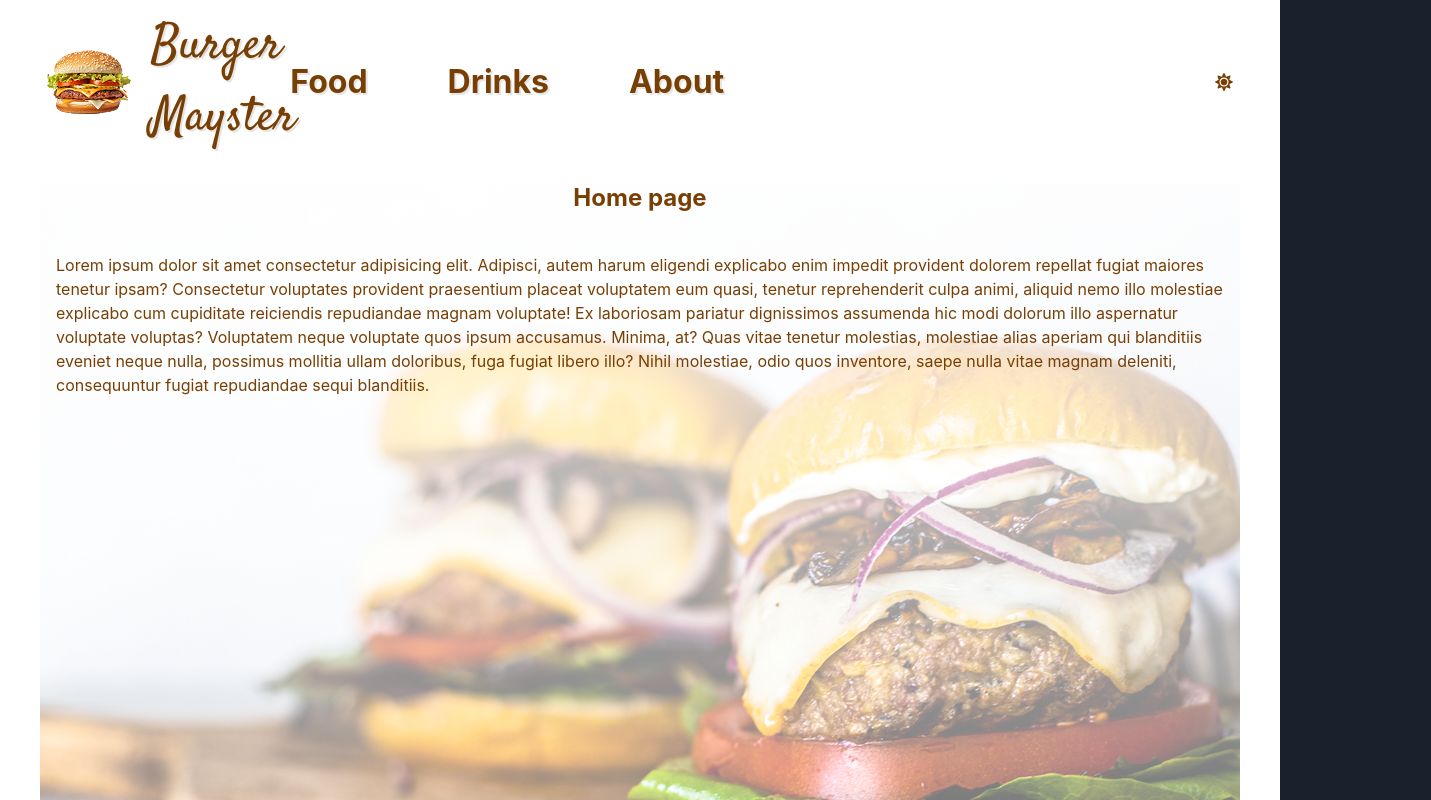
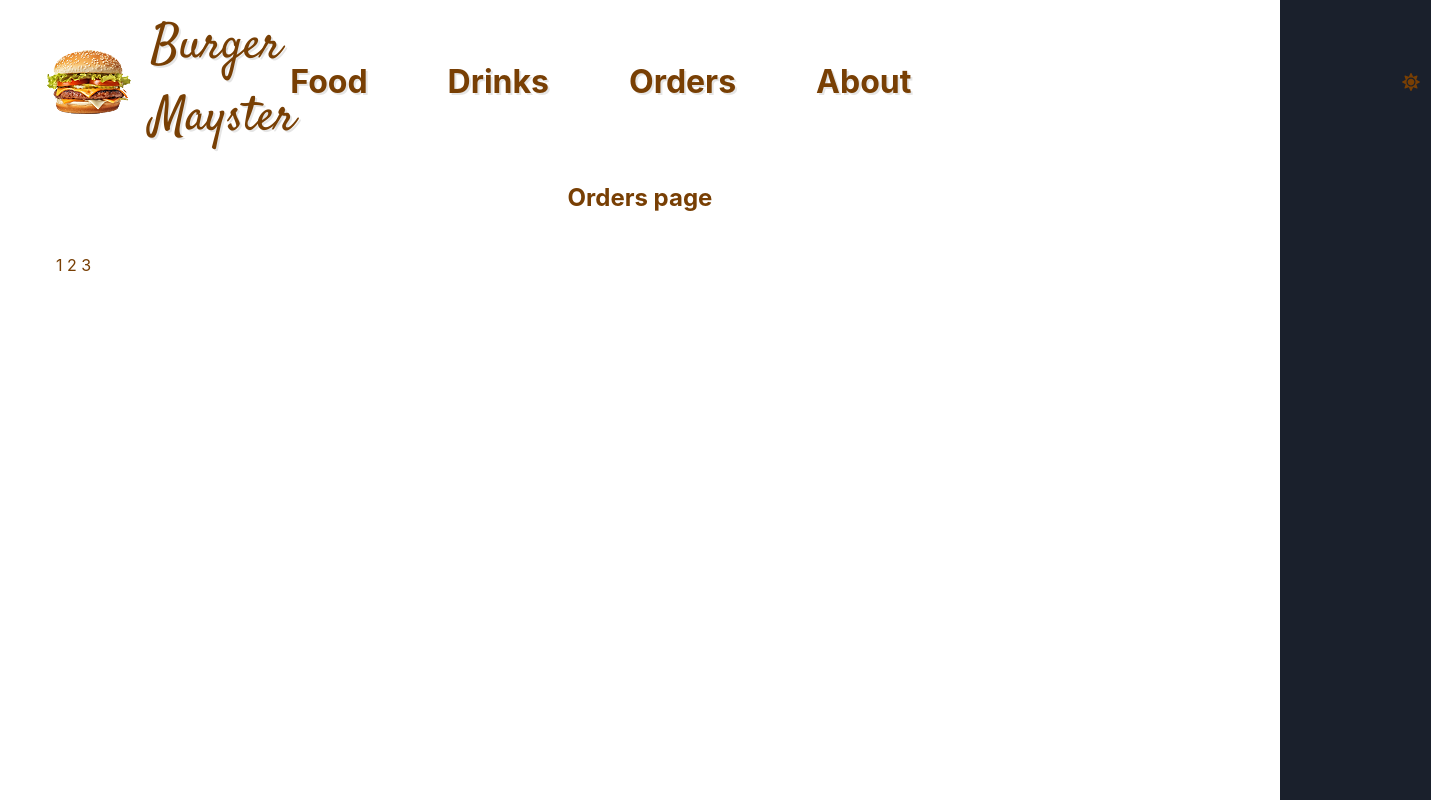
Before and after one commit to SerhiiRud/burger-mayster, a React (Create React App) app: page /orders in a window 1280 px wide. Before the commit this address led to /. Shown: the top 800 px of the page, 1431 px wide, since content can reach past the window. Built offline with nearby package versions, Linux system fonts and the light colour scheme; no server answers.

Commit message:
orders page

```diff
--- a/src/components/App.tsx
+++ b/src/components/App.tsx
@@ -7,6 +7,7 @@ import { Layout } from "./Layout/Layout";
 import { Home } from "../pages/Home/Home";
 import { Food } from "../pages/Food/Food";
 import { Drinks } from "../pages/Drinks/Drinks";
+import { Orders } from "../pages/Orders/Orders";
 import { About } from "../pages/About/About";
 import { fetchAPI } from "../utilities/API";
 import { TFood } from "../types/food.type";
@@ -41,6 +42,7 @@ export const App = () => {
             <Route index element={<Home />} />
             <Route path="food" element={<Food food={foodDrinks} />} />
             <Route path="drinks" element={<Drinks food={foodDrinks} />} />
+            <Route path="orders" element={<Orders />} />
             <Route path="about" element={<About />} />
             <Route path="*" element={<Navigate to="/" />} />
           </Route>
--- a/src/components/Header/Header.tsx
+++ b/src/components/Header/Header.tsx
@@ -61,6 +61,16 @@ export const Header = () => {
         </ChakraLink>
         <ChakraLink
           as={ReactRouterLink}
+          to="/orders"
+          fontSize={32}
+          fontWeight={700}
+          textShadow="2px 2px rgba(0, 0, 0, 0.1)"
+          _hover={{ transform: "translate(0px, -2px)" }}
+        >
+          Orders
+        </ChakraLink>
+        <ChakraLink
+          as={ReactRouterLink}
           to="/about"
           fontSize={32}
           fontWeight={700}
--- /dev/null
+++ b/src/pages/Orders/Orders.jsx
@@ -0,0 +1,12 @@
+import { Container, Heading, Text } from "@chakra-ui/react";
+
+export const Orders = () => {
+  return (
+    <Container h="1200px" maxW="1200px">
+      <Heading as="h1" mt="20px" mb="40px" textAlign="center" fontSize="24">
+        Orders page
+      </Heading>
+      <Text>1 2 3</Text>
+    </Container>
+  );
+};
```
Also changed, not shown: src/components/Cart/Cart.jsx (added).
